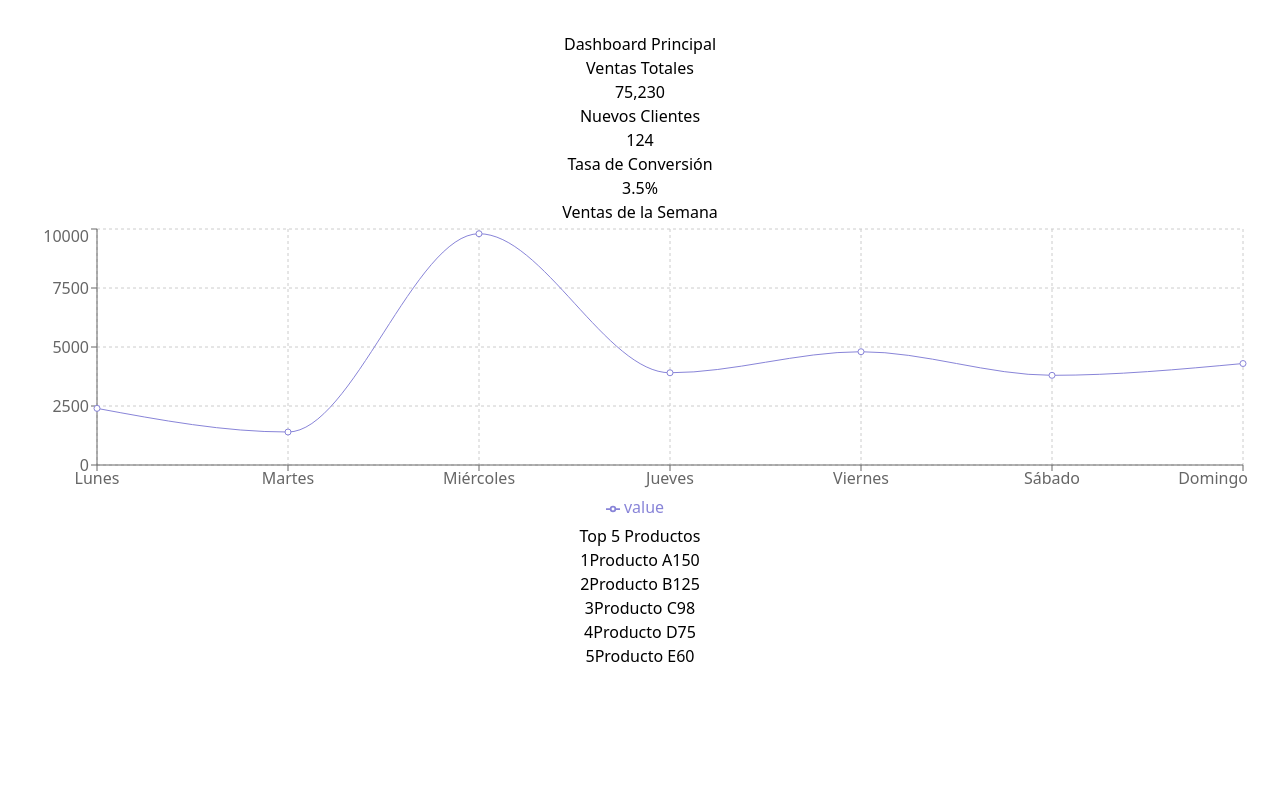
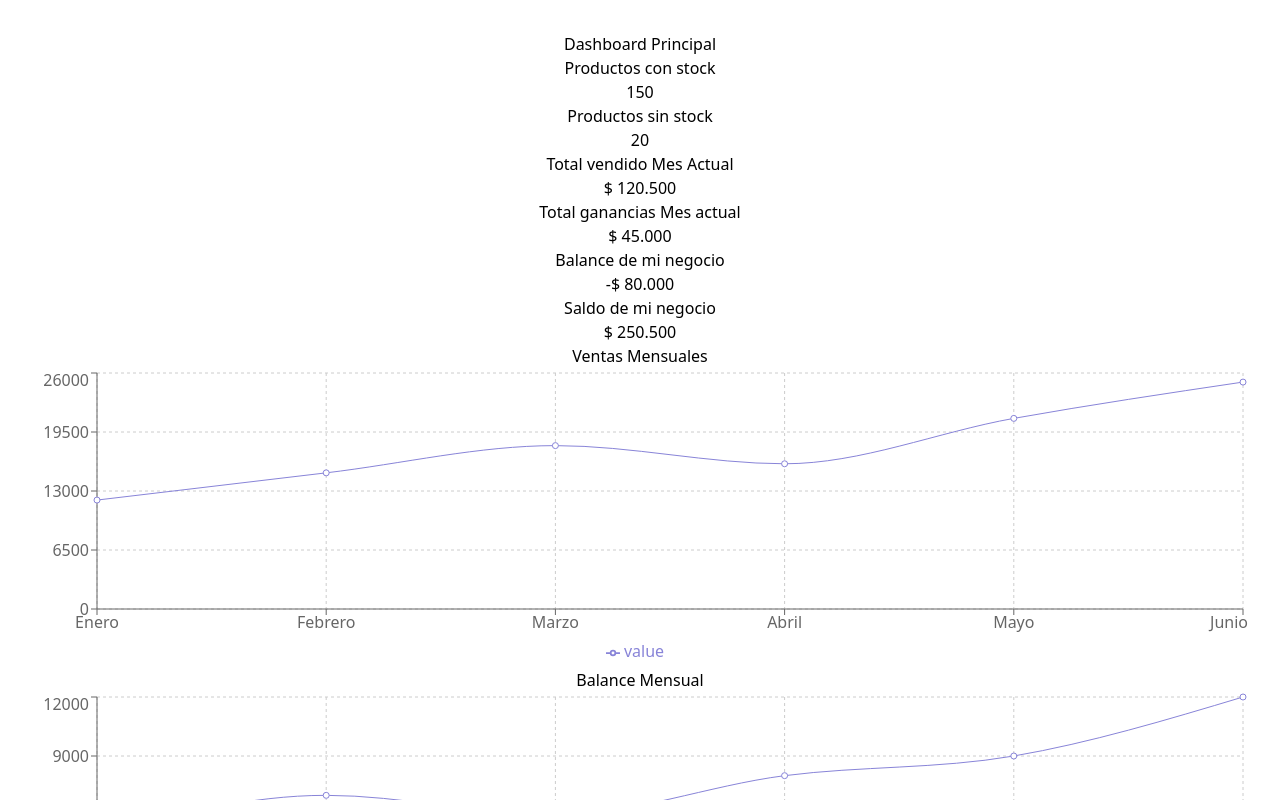
Before and after one commit to joav/simple-sales-business, a React (Vite) app in the folder frontend/: page / in a window 1280 px wide. Shown: the top 800 px of the page. Built offline with nearby package versions, Linux system fonts and the light colour scheme.

Commit message:
FE: Update dashboard data - AI assisted

```diff
--- a/frontend/src/features/shared/ui/pages/DashboardPage.tsx
+++ b/frontend/src/features/shared/ui/pages/DashboardPage.tsx
@@ -5,27 +5,46 @@ import TimeSeriesChart from '../../../metrics/ui/organisms/TimeSeriesChart';
 
 // --- Datos de Ejemplo ---
 const aggregateValues = [
-  { title: 'Ventas Totales', value: 75230 },
-  { title: 'Nuevos Clientes', value: 124 },
-  { title: 'Tasa de Conversión', value: '3.5%' },
+  { key: 'products-with-stock', title: 'Productos con stock', value: 150 },
+  { key: 'products-without-stock', title: 'Productos sin stock', value: 20 },
+  { key: 'current-month-sales', title: 'Total vendido Mes Actual', value: '$ 120.500' },
+  { key: 'current-month-earnings', title: 'Total ganancias Mes actual', value: '$ 45.000' },
+  { key: 'current-balance', title: 'Balance de mi negocio', value: '-$ 80.000' },
+  { key: 'current-cash-balance', title: 'Saldo de mi negocio', value: '$ 250.500' },
 ];
 
-const rankingItems = [
-  { id: '1', name: 'Producto A', value: 150 },
-  { id: '2', name: 'Producto B', value: 125 },
-  { id: '3', name: 'Producto C', value: 98 },
-  { id: '4', name: 'Producto D', value: 75 },
-  { id: '5', name: 'Producto E', value: 60 },
+const bestSellingProductsAllTime = [
+  { id: '1', name: 'Producto A', value: 1500 },
+  { id: '2', name: 'Producto C', value: 1250 },
+  { id: '3', name: 'Producto H', value: 980 },
+  { id: '4', name: 'Producto D', value: 750 },
+  { id: '5', name: 'Producto F', value: 600 },
 ];
 
-const timeSeriesData = [
-  { time: 'Lunes', value: 2400 },
-  { time: 'Martes', value: 1398 },
-  { time: 'Miércoles', value: 9800 },
-  { time: 'Jueves', value: 3908 },
-  { time: 'Viernes', value: 4800 },
-  { time: 'Sábado', value: 3800 },
-  { time: 'Domingo', value: 4300 },
+const bestSellingProductsCurrentMonth = [
+  { id: '1', name: 'Producto B', value: 125 },
+  { id: '2', name: 'Producto A', value: 110 },
+  { id: '3', name: 'Producto G', value: 95 },
+  { id: '4', name: 'Producto E', value: 80 },
+  { id: '5', name: 'Producto C', value: 70 },
+];
+
+const monthlySalesData = [
+  { time: 'Enero', value: 12000 },
+  { time: 'Febrero', value: 15000 },
+  { time: 'Marzo', value: 18000 },
+  { time: 'Abril', value: 16000 },
+  { time: 'Mayo', value: 21000 },
+  { time: 'Junio', value: 25000 },
+];
+
+const monthlyBalanceData = [
+  { time: 'Enero', value: 5000 },
+  { time: 'Febrero', value: 7000 },
+  { time: 'Marzo', value: 6000 },
+  { time: 'Abril', value: 8000 },
+  { time: 'Mayo', value: 9000 },
+  { time: 'Junio', value: 12000 },
 ];
 // -----------------------
 
@@ -35,20 +54,26 @@ const DashboardPage: React.FC = () => {
       <h1 className="text-2xl font-bold text-gray-800 mb-6">Dashboard Principal</h1>
 
       {/* Sección de Agregados */}
-      <div className="grid grid-cols-1 md:grid-cols-2 lg:grid-cols-3 gap-6 mb-6">
+      <div className="grid grid-cols-1 md:grid-cols-2 lg:grid-cols-4 gap-6 mb-6">
         {aggregateValues.map((metric) => (
-          <AggregateValueCard key={metric.title} title={metric.title} value={metric.value} />
+          <AggregateValueCard key={metric.key} title={metric.title} value={metric.value} />
         ))}
       </div>
 
       {/* Sección de Rankings y Gráficos */}
-      <div className="grid grid-cols-1 lg:grid-cols-3 gap-6">
-        <div className="lg:col-span-2">
-          <TimeSeriesChart title="Ventas de la Semana" data={timeSeriesData} />
-        </div>
-        <div>
-          <RankingList title="Top 5 Productos" items={rankingItems} />
-        </div>
+      <div className="grid grid-cols-1 lg:grid-cols-2 gap-6">
+        <TimeSeriesChart title="Ventas Mensuales" data={monthlySalesData} key="monthly-sales" />
+        <TimeSeriesChart title="Balance Mensual" data={monthlyBalanceData} key="monthly-balance" />
+        <RankingList
+          title="Productos más vendidos (histórico)"
+          items={bestSellingProductsAllTime}
+          key="best-selling-products-all-time"
+        />
+        <RankingList
+          title="Productos más vendidos (mes actual)"
+          items={bestSellingProductsCurrentMonth}
+          key="best-selling-products-current-month"
+        />
       </div>
     </div>
   );
```
